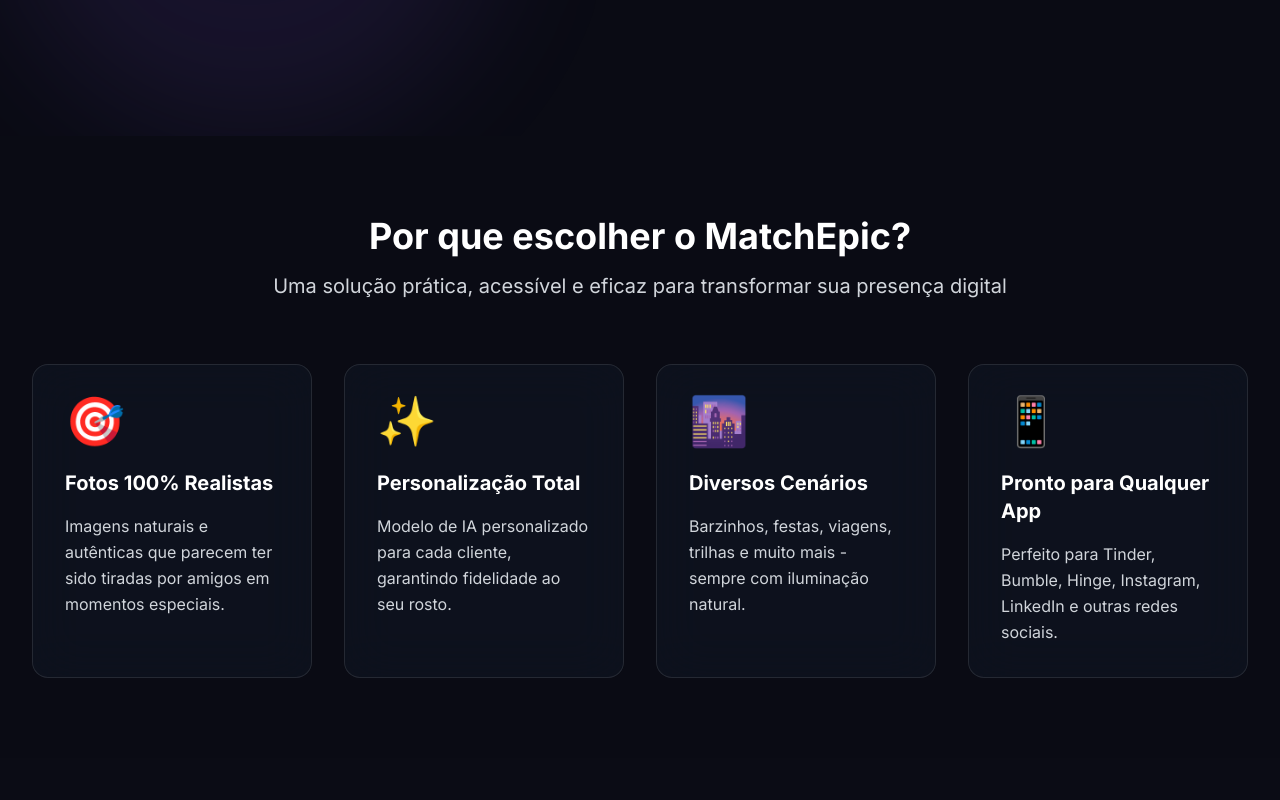
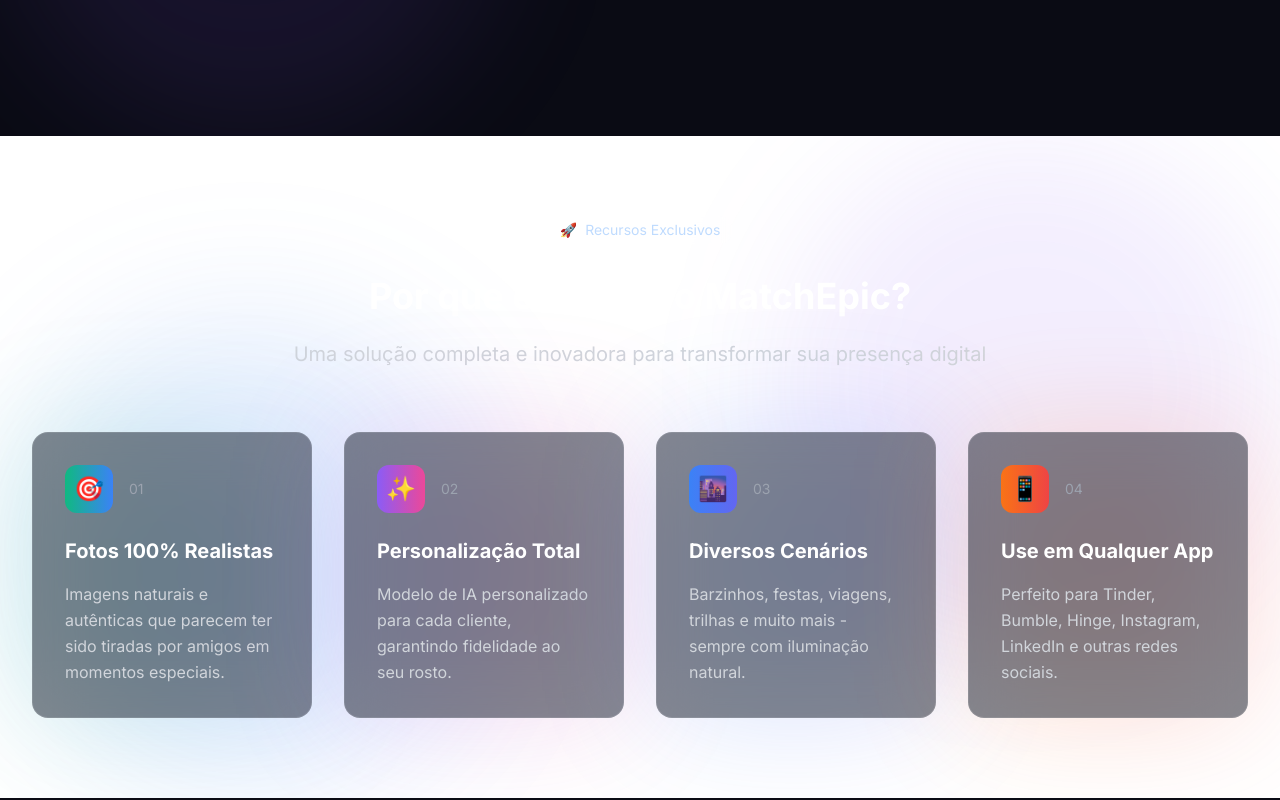
Before and after one commit to Aouza/matchepic, a Next.js app: page / in a window 1280 px wide. Shown: the part 720-1520 px from the top of the page. Built offline with nearby package versions, Linux system fonts and the light colour scheme.

Commit message:
feat: update Features component with new styling and content

```diff
--- a/src/components/Features.tsx
+++ b/src/components/Features.tsx
@@ -6,47 +6,83 @@ const features = [
   {
     title: 'Fotos 100% Realistas',
     description: 'Imagens naturais e autênticas que parecem ter sido tiradas por amigos em momentos especiais.',
-    icon: '🎯'
+    icon: '🎯',
+    gradient: 'from-emerald-500 to-blue-500'
   },
   {
     title: 'Personalização Total',
     description: 'Modelo de IA personalizado para cada cliente, garantindo fidelidade ao seu rosto.',
-    icon: '✨'
+    icon: '✨',
+    gradient: 'from-purple-500 to-pink-500'
   },
   {
     title: 'Diversos Cenários',
     description: 'Barzinhos, festas, viagens, trilhas e muito mais - sempre com iluminação natural.',
-    icon: '🌆'
+    icon: '🌆',
+    gradient: 'from-blue-500 to-indigo-500'
   },
   {
-    title: 'Pronto para Qualquer App',
+    title: 'Use em Qualquer App',
     description: 'Perfeito para Tinder, Bumble, Hinge, Instagram, LinkedIn e outras redes sociais.',
-    icon: '📱'
+    icon: '📱',
+    gradient: 'from-orange-500 to-red-500'
   }
 ];
 
+const FeatureCard = ({ feature, index }: { feature: typeof features[0], index: number }) => (
+  <div className="relative group">
+    <div className={`absolute inset-0.5 bg-gradient-to-r ${feature.gradient} rounded-2xl blur-3xl opacity-20 group-hover:opacity-60 transition-opacity`}></div>
+    <div className="relative bg-gray-900/50 backdrop-blur-xl p-8 rounded-2xl border border-white/10 hover:border-white/20 transition-all duration-300 transform hover:-translate-y-1">
+      <div className="flex items-center gap-4 mb-6">
+        <div className={`w-12 h-12 rounded-xl bg-gradient-to-r ${feature.gradient} flex items-center justify-center text-2xl`}>
+          {feature.icon}
+        </div>
+        <div className="text-sm text-gray-400">0{index + 1}</div>
+      </div>
+      <h3 className="text-xl font-bold text-white mb-4">{feature.title}</h3>
+      <p className="text-gray-300 leading-relaxed">{feature.description}</p>
+    </div>
+  </div>
+);
+
 const Features = () => {
   return (
-    <section className="py-20 bg-[#0A0B14]">
-      <div className="max-w-7xl mx-auto px-4 sm:px-6 lg:px-8">
+    <section className="relative py-20 overflow-hidden">
+      {/* Background com estrelas */}
+      <div className="absolute inset-0 overflow-hidden">
+        <div className="absolute w-1 h-1 bg-white rounded-full top-[20%] left-[35%] animate-twinkle"></div>
+        <div className="absolute w-1 h-1 bg-white rounded-full top-[50%] left-[15%] animate-twinkle delay-100"></div>
+        <div className="absolute w-1 h-1 bg-white rounded-full top-[30%] left-[85%] animate-twinkle delay-200"></div>
+        <div className="absolute w-1 h-1 bg-white rounded-full top-[70%] left-[65%] animate-twinkle delay-300"></div>
+      </div>
+
+      {/* Gradientes de fundo */}
+      <div className="absolute inset-0">
+        <div className="absolute top-0 right-0 w-[500px] h-[500px] bg-purple-500/10 rounded-full blur-3xl"></div>
+        <div className="absolute bottom-0 left-0 w-[500px] h-[500px] bg-blue-500/10 rounded-full blur-3xl"></div>
+      </div>
+
+      <div className="relative max-w-7xl mx-auto px-4 sm:px-6 lg:px-8">
+        {/* Badge de destaque */}
+        <div className="flex justify-center mb-8">
+          <div className="inline-flex items-center space-x-2 rounded-full bg-white/10 px-3 py-1 text-sm text-blue-200 backdrop-blur-sm">
+            <span>🚀</span>
+            <span>Recursos Exclusivos</span>
+          </div>
+        </div>
+
         <div className="text-center mb-16">
-          <h2 className="text-3xl sm:text-4xl font-bold text-white mb-4">
+          <h2 className="text-3xl sm:text-4xl font-bold text-white mb-6">
             Por que escolher o MatchEpic?
           </h2>
           <p className="text-xl text-gray-300 max-w-3xl mx-auto">
-            Uma solução prática, acessível e eficaz para transformar sua presença digital
+            Uma solução completa e inovadora para transformar sua presença digital
           </p>
         </div>
+
         <div className="grid grid-cols-1 md:grid-cols-2 lg:grid-cols-4 gap-8">
           {features.map((feature, index) => (
-            <div
-              key={index}
-              className="bg-gray-900/50 backdrop-blur-xl rounded-2xl p-8 border border-white/10 hover:border-white/20 transition-all duration-300 transform hover:-translate-y-1"
-            >
-              <div className="text-5xl mb-6">{feature.icon}</div>
-              <h3 className="text-xl font-bold text-white mb-4">{feature.title}</h3>
-              <p className="text-gray-300 leading-relaxed">{feature.description}</p>
-            </div>
+            <FeatureCard key={index} feature={feature} index={index} />
           ))}
         </div>
       </div>
```
